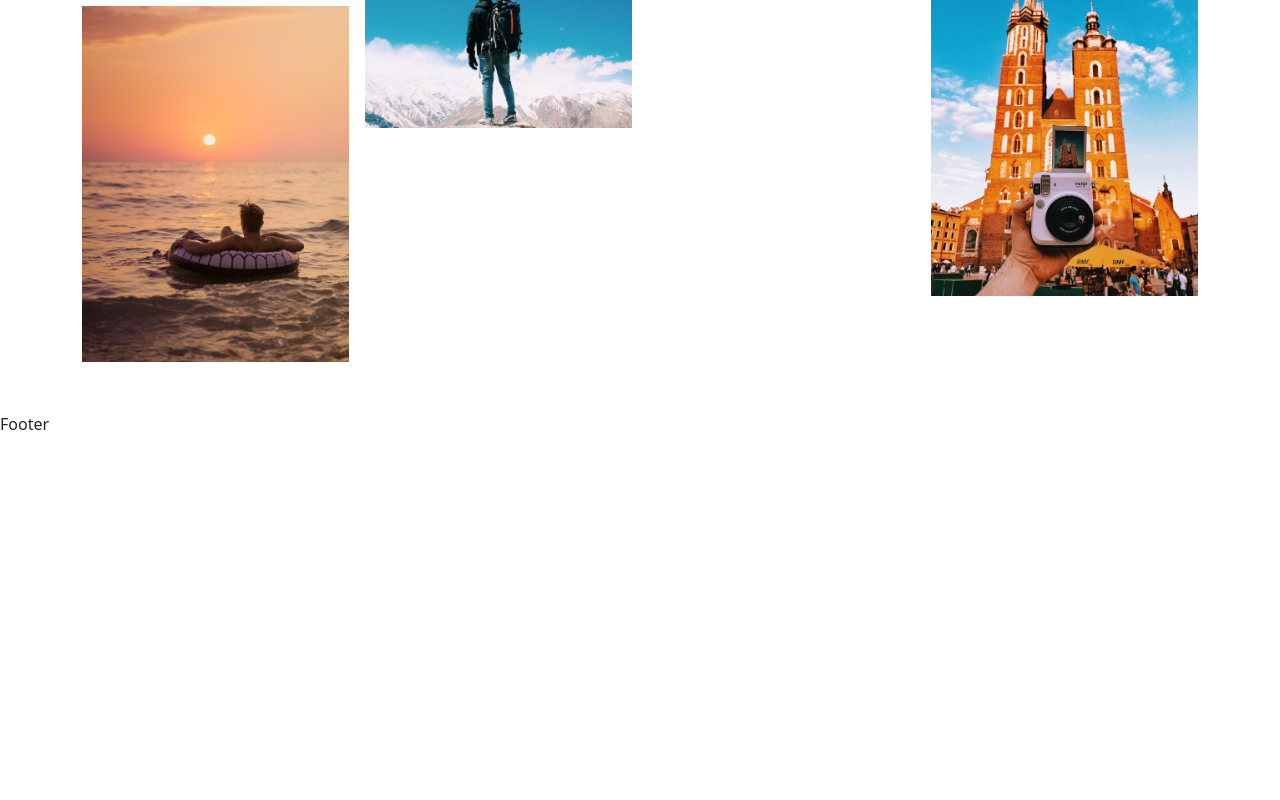
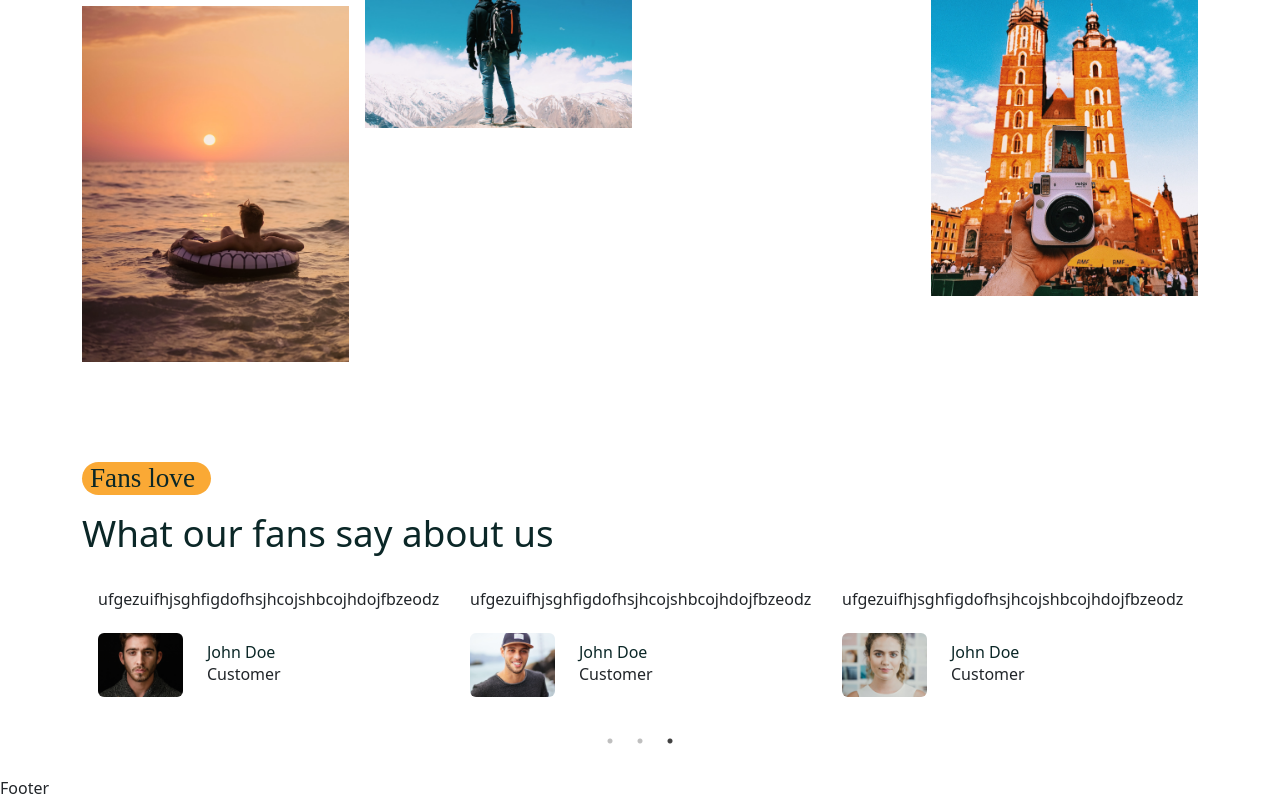
Before and after one commit to ch3rrywolf/Myloc-comparator, a React (Create React App) app in the folder frontend/: page /home in a window 1280 px wide. Shown: the part 2977-3777 px from the top of the page. Before the commit the page ends 3413 px from the top, so only its background shows below. Built offline with nearby package versions, Linux system fonts and the light colour scheme; a web font is replaced by a local one.

Commit message:
[Front] Home testimonial fans

```diff
--- /dev/null
+++ b/frontend/src/components/Testimonial/Testimonials.jsx
@@ -0,0 +1,78 @@
+import React from 'react'
+import Slider from 'react-slick'
+import ava01 from '../../assets/images/ava-1.jpg'
+import ava02 from '../../assets/images/ava-2.jpg'
+import ava03 from '../../assets/images/ava-3.jpg'
+
+const Testimonials = () => {
+
+    const settings= {
+        dots:true,
+        infinite:true,
+        autoplay:true,
+        speed:1000,
+        swipeToSlide:true,
+        autoplaySpeed:2000,
+        slidesToShow:3,
+
+        responsive:[
+            {
+                breakpoint: 992,
+                settings: {
+                    slidesToShow: 2,
+                    slidesToScroll: 1,
+                    infinite: true,
+                    dots: true,
+                },
+            },
+            {
+                breakpoint: 576,
+                settings: {
+                    slidesToShow: 1,
+                    slidesToScroll: 1,
+                },
+            },
+        ]
+    }
+
+  return <Slider {...settings}>
+    <div className="testimonial py-4 px-3">
+        <p>
+            ufgezuifhjsghfigdofhsjhcojshbcojhdojfbzeodz
+        </p>
+        <div className="d-flex align-items-center gap-4 mt-3">
+            <img src={ava01} className="w-25 h-25 rounded-2" alt="" />
+            <div>
+                <h6 className="mb-0 mt-3">John Doe</h6>
+                <p>Customer</p>
+            </div>
+        </div>
+    </div>
+    <div className="testimonial py-4 px-3">
+        <p>
+            ufgezuifhjsghfigdofhsjhcojshbcojhdojfbzeodz
+        </p>
+        <div className="d-flex align-items-center gap-4 mt-3">
+            <img src={ava02} className="w-25 h-25 rounded-2" alt="" />
+            <div>
+                <h6 className="mb-0 mt-3">John Doe</h6>
+                <p>Customer</p>
+            </div>
+        </div>
+    </div>
+    <div className="testimonial py-4 px-3">
+        <p>
+            ufgezuifhjsghfigdofhsjhcojshbcojhdojfbzeodz
+        </p>
+        <div className="d-flex align-items-center gap-4 mt-3">
+            <img src={ava03} className="w-25 h-25 rounded-2" alt="" />
+            <div>
+                <h6 className="mb-0 mt-3">John Doe</h6>
+                <p>Customer</p>
+            </div>
+        </div>
+    </div>
+  </Slider>
+}
+
+export default Testimonials
--- a/frontend/src/pages/Home.jsx
+++ b/frontend/src/pages/Home.jsx
@@ -13,7 +13,7 @@
 import FeaturedVoitureList from '../components/Featured-voiture/FeaturedVoitureList';
 import experienceImg from "../assets/images/experience.png";
 import MasonryImagesGallery from '../components/Image-gallery/MasonryImagesGallery';
-
+import Testimonials from '../components/Testimonial/Testimonials';
 
 const Home = () => {
   return <>
@@ -129,6 +129,20 @@
     </Container>
   </section>
 
+  <section>
+    <Container>
+      <Row>
+        <Col lg='12'>
+          <Subtitle subtitle={'Fans love'} />
+          <h2 className="testimonial__title">What our fans say about us</h2>
+        </Col>
+        <Col lg="12">
+        <Testimonials />
+        </Col>
+      </Row>
+    </Container>
+  </section>
+
   </>
 }
 
--- a/frontend/src/styles/home.css
+++ b/frontend/src/styles/home.css
@@ -109,3 +109,8 @@
 .masonry__img:hover{
     transform: scale(1.1);
 }
+
+.testimonial__title {
+    font-size: 2.3rem;
+    margin-top: 1rem;
+}
```
